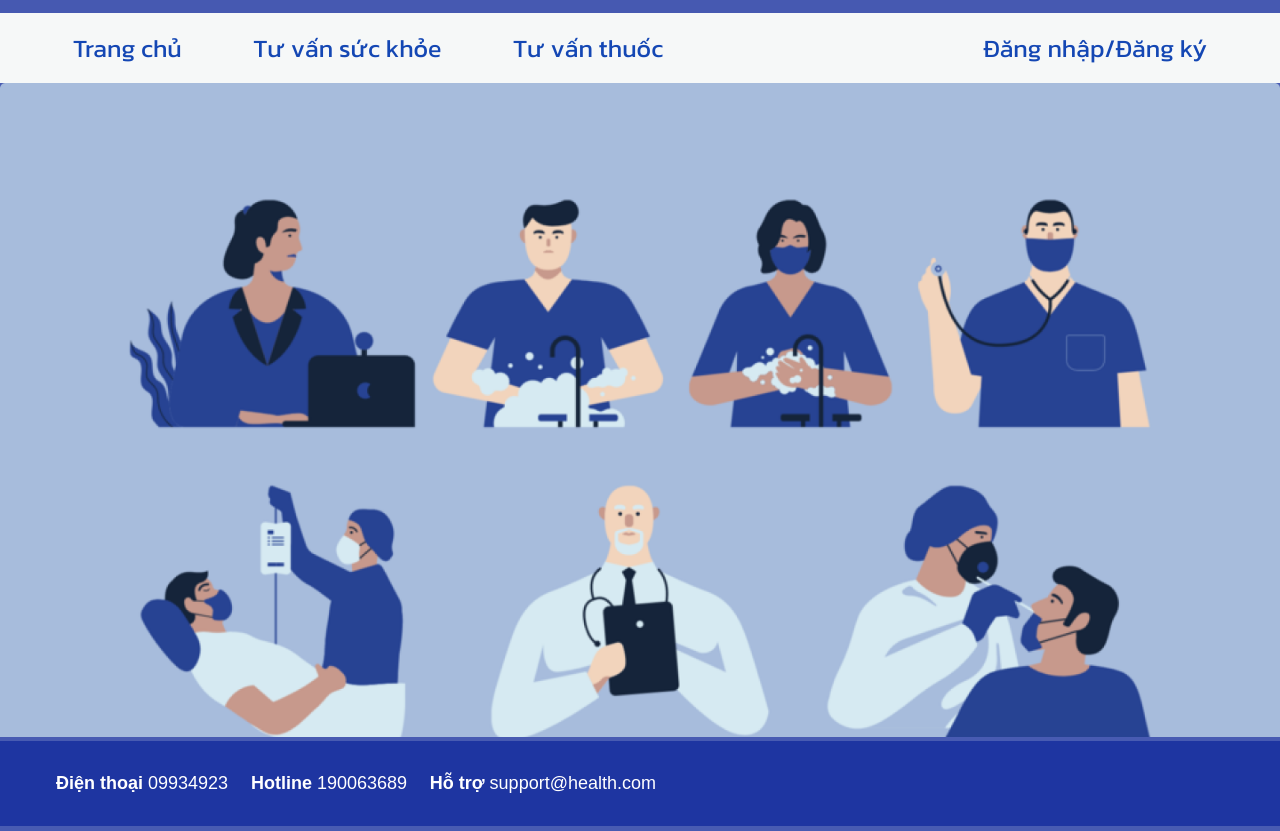
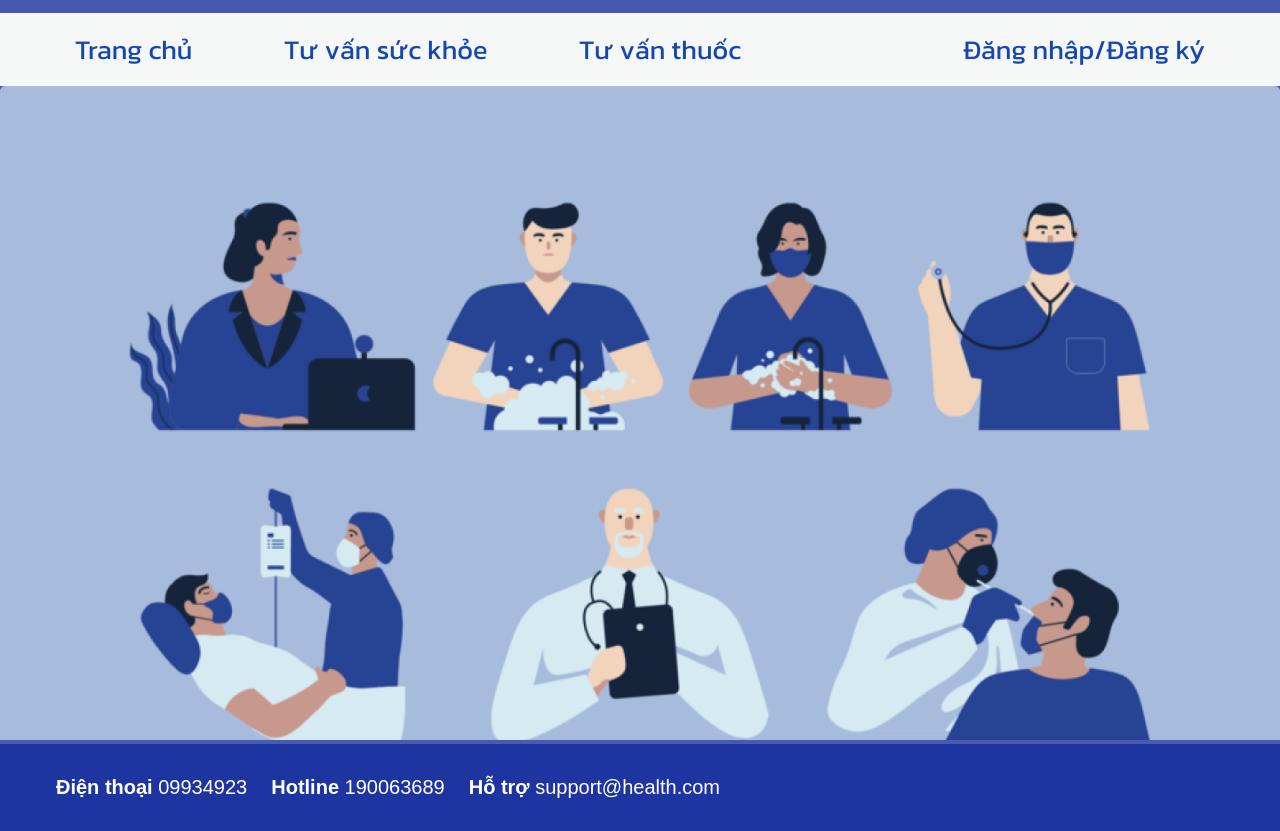
Before and after one commit to nglinh2107/Webdev-NT208, a plain HTML site: page index.html in a window 1280 px wide. Shown: the part 146-977 px from the top of the page. Drawn offline with nearby package versions, Linux system fonts and the light colour scheme.

Commit message:
Update main.css

```diff
--- a/css/main.css
+++ b/css/main.css
@@ -44,7 +44,7 @@
 nav{
     color: white;
     display: grid;
-    grid-template-columns:40em auto;
+    grid-template-columns:45em auto;
     justify-content: unset;
 
 }
@@ -62,7 +62,7 @@
 }
 a{
     text-decoration: none;
-    font-size: 25px;
+    font-size: 27px;
     color: rgb(20, 71, 180);
     margin: 1em;
     font-family: 'Kanit';
@@ -82,7 +82,7 @@
     color: white;
     display: grid;
     padding: 1em 1em;
-    grid-template-columns:40em;
+    grid-template-columns:44em;
     text-align: center;
 
 }
@@ -95,5 +95,5 @@
     font-weight: bold;
 }
 .cont li{
-    font-size: 18px;
+    font-size: 20px;
 }
```
